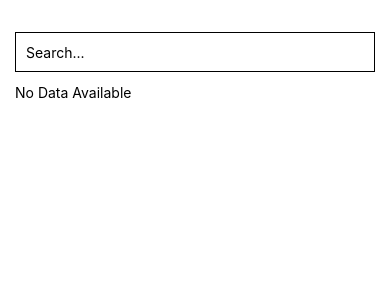
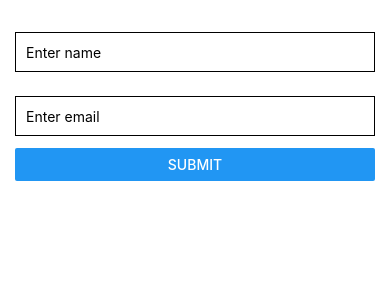
Before and after one commit to rohit-kumaar/first-native-project, a React Native app: screen / in a window 390 px wide. Shown: the top 300 px of the page. Built offline with nearby package versions, Linux system fonts and the light colour scheme.

Commit message:
final commit

```diff
--- a/App.jsx
+++ b/App.jsx
@@ -1,41 +1,21 @@
-import axios from 'axios';
-import React, {useState} from 'react';
-import {StyleSheet, Text, TextInput, View} from 'react-native';
-
-const API_URL = 'http://10.0.2.2:3000/users';
-const API_URL_WITH_SEARCH_QUERY = `${API_URL}?q=`;
+import React, {useRef} from 'react';
+import {Button, StyleSheet, TextInput, View} from 'react-native';
 
 export default function App() {
-  const [userData, setUserData] = useState([]);
+  const ref = useRef();
 
-  const searchUser = text => {
-    axios
-      .get(`${API_URL_WITH_SEARCH_QUERY}${text}`)
-      .then(res => {
-        setUserData(res.data);
-      })
-      .catch(err => {
-        console.warn(err);
-      });
+  const handleSubmit = () => {
+    ref.current.focus();
+    ref.current.setNativeProps({
+      color: 'red',
+    });
   };
 
   return (
     <View style={styles.container}>
-      <TextInput
-        style={styles.inputText}
-        onChangeText={text => searchUser(text)}
-        placeholder="Search..."
-      />
-
-      {userData.length ? (
-        userData.map(user => (
-          <View key={user.id}>
-            <Text style={styles.textWrapper}>{user.name}</Text>
-          </View>
-        ))
-      ) : (
-        <Text>No Data Available</Text>
-      )}
+      <TextInput style={styles.inputText} placeholder="Enter name" ref={ref} />
+      <TextInput style={styles.inputText} placeholder="Enter email" />
+      <Button title="Submit" onPress={handleSubmit} />
     </View>
   );
 }
```
